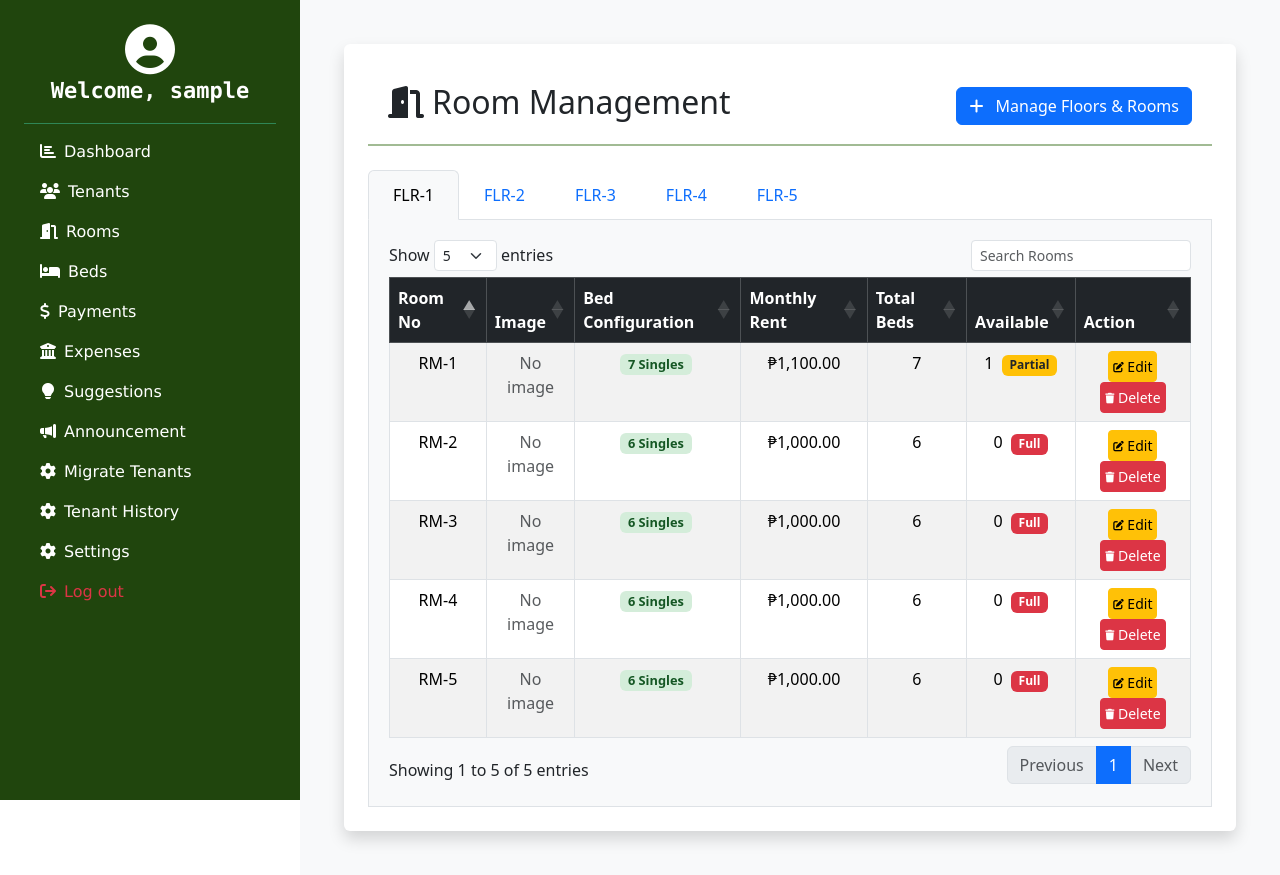
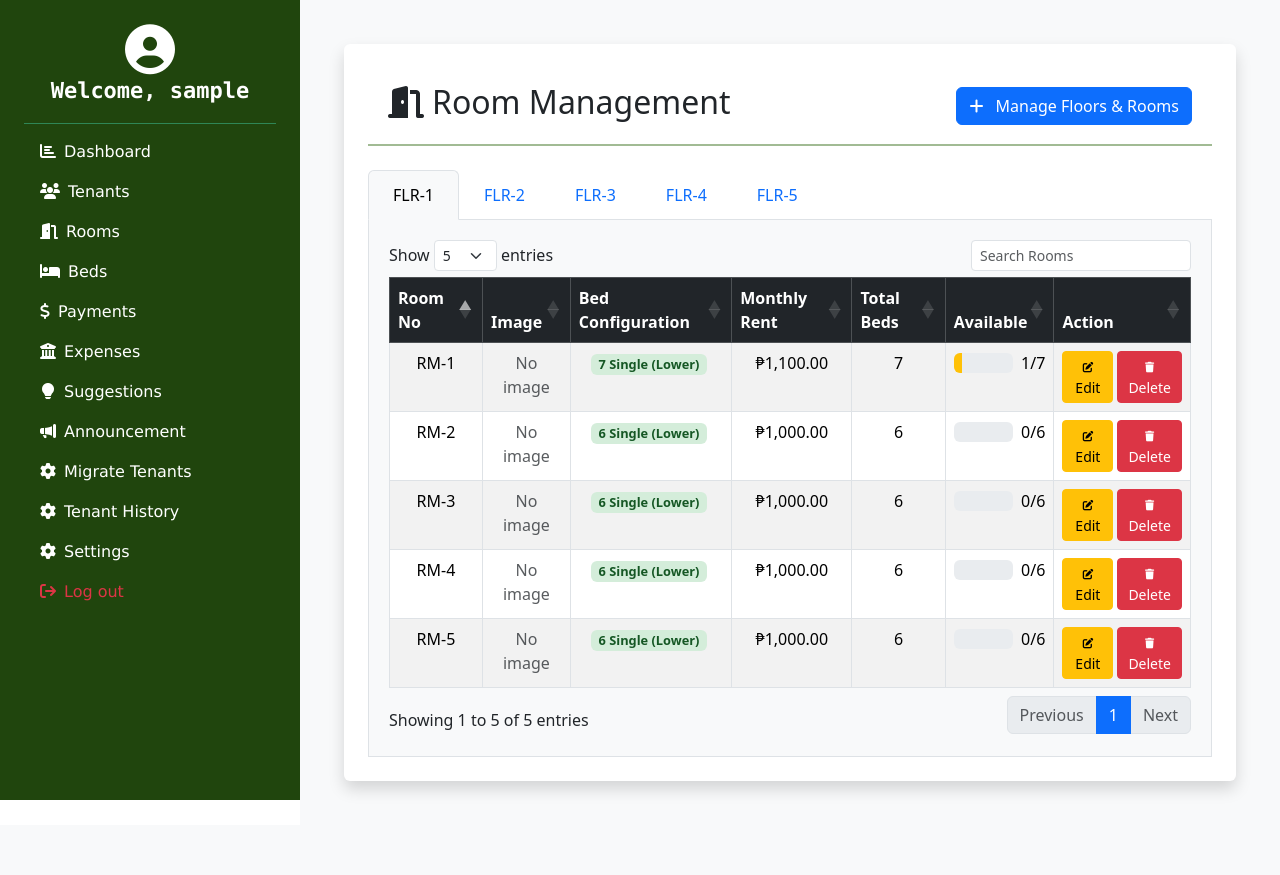
Before and after one commit to jm-exe/jemboardinghouse, a PHP site: page /admin/rooms.php in a window 1280 px wide. After the commit the page ends 800 px from the top, so only its background shows below. Run offline with PHP 8.4, Linux system fonts and the light colour scheme; the visitor is signed in with stand-in values (Sample User, id 1); data comes from the database, SQL or seed files in the repository; some libraries are stand-ins or nearby versions.

Commit message:
add upper and lower decks for beds

```diff
--- a/admin/rooms.php
+++ b/admin/rooms.php
@@ -1,7 +1,6 @@
 <?php
 session_start();
 include('../connection/db.php');
-
 
 $error = '';
 
@@ -10,7 +9,7 @@ if (!isset($_SESSION['csrf_token'])) {
     $_SESSION['csrf_token'] = bin2hex(random_bytes(32));
 }
 
-// Function to get next floor number with gap detection (starting from 1)
+// Function to get next floor number with gap detection
 function getNextFloorNumber($conn) {
     $floors = mysqli_query($conn, "SELECT floor_no FROM floors ORDER BY LENGTH(floor_no), floor_no");
     $numbers = [];
@@ -35,7 +34,7 @@ function getNextFloorNumber($conn) {
     return 'FLR-' . (max($numbers) + 1);
 }
 
-// Function to get next room number for a floor with gap detection (starting from 1)
+// Function to get next room number for a floor with gap detection
 function getNextRoomNumber($conn, $floor_id) {
     $rooms = mysqli_query($conn, "SELECT room_no FROM rooms WHERE floor_id = $floor_id ORDER BY LENGTH(room_no), room_no");
     $numbers = [];
@@ -124,14 +123,14 @@ if ($_SERVER['REQUEST_METHOD'] === 'POST' && isset($_POST['add_room'], $_POST['f
                 $room_id = mysqli_insert_id($conn);
                 $bed_counter = 1;
 
-                // Create single deck beds
+                // Create single deck beds (as Lower deck)
                 for ($i = 0; $i < $single_deck_count; $i++) {
                     mysqli_query($conn, "INSERT INTO beds (bed_no, room_id, bed_type, deck, monthly_rent, status)
-                                       VALUES ($bed_counter, $room_id, 'Single', NULL, " . floatval($_POST['monthly_rent']) . ", 'Vacant')");
+                                       VALUES ($bed_counter, $room_id, 'Single', 'Lower', " . floatval($_POST['monthly_rent']) . ", 'Vacant')");
                     $bed_counter++;
                 }
 
-                // Create double deck beds (each creates 2 beds - upper and lower)
+                // Create double deck beds (Upper and Lower)
                 for ($i = 0; $i < $double_deck_count; $i++) {
                     // Upper bunk
                     mysqli_query($conn, "INSERT INTO beds (bed_no, room_id, bed_type, deck, monthly_rent, status)
@@ -219,14 +218,14 @@ if (isset($_POST['edit_room_id'], $_POST['csrf_token'])) {
 
         $bed_counter = 1;
 
-        // Create new single deck beds
+        // Create new single deck beds (as Lower deck)
         for ($i = 0; $i < $new_single_deck_count; $i++) {
             mysqli_query($conn, "INSERT INTO beds (bed_no, room_id, bed_type, deck, monthly_rent, status)
-                               VALUES ($bed_counter, $room_id, 'Single', NULL, $monthly_rent, 'Vacant')");
+                               VALUES ($bed_counter, $room_id, 'Single', 'Lower', $monthly_rent, 'Vacant')");
             $bed_counter++;
         }
 
-        // Create new double deck beds
+        // Create new double deck beds (Upper and Lower)
         for ($i = 0; $i < $new_double_deck_count; $i++) {
             // Upper bunk
             mysqli_query($conn, "INSERT INTO beds (bed_no, room_id, bed_type, deck, monthly_rent, status)
@@ -457,6 +456,7 @@ $all_floors = mysqli_query($conn, "SELECT * FROM floors ORDER BY LENGTH(floor_no
             border-radius: 5px;
             padding: 15px;
             margin-top: 15px;
+            border: 1px solid #dee2e6;
         }
         .rent-input {
             max-width: 150px;
@@ -482,6 +482,28 @@ $all_floors = mysqli_query($conn, "SELECT * FROM floors ORDER BY LENGTH(floor_no
         .double-bed {
             background-color: #cce5ff;
             color: #004085;
+        }
+        .deck-info {
+            font-size: 0.75rem;
+            color: #6c757d;
+            margin-top: 0.25rem;
+        }
+        .bed-config-help {
+            background-color: #e2f0fd;
+            border-left: 4px solid #0d6efd;
+            padding: 0.75rem;
+            margin-bottom: 1rem;
+            border-radius: 0.25rem;
+        }
+        .bed-config-warning {
+            background-color: #fff3cd;
+            border-left: 4px solid #ffc107;
+            padding: 0.75rem;
+            margin-bottom: 1rem;
+            border-radius: 0.25rem;
+        }
+        .progress-thin {
+            height: 20px;
         }
     </style>
 </head>
@@ -632,14 +654,21 @@ $all_floors = mysqli_query($conn, "SELECT * FROM floors ORDER BY LENGTH(floor_no
                                 <div class="col-md-12 bed-configuration">
                                     <h6>Bed Configuration</h6>
 
+                                    <div class="bed-config-help">
+                                        <i class="fas fa-info-circle me-2"></i>
+                                        Single deck beds are assigned as Lower deck. Each double deck creates 2 beds (upper and lower bunks).
+                                    </div>
+
                                     <div class="row">
                                         <div class="col-md-6">
                                             <label class="form-label">Single Deck Beds</label>
                                             <input type="number" name="single_deck_count" class="form-control" value="0" min="0" max="10">
+                                            <div class="deck-info">Assigned as Lower deck</div>
                                         </div>
                                         <div class="col-md-6">
                                             <label class="form-label">Double Deck Beds</label>
                                             <input type="number" name="double_deck_count" class="form-control" value="0" min="0" max="10">
+                                            <div class="deck-info">Creates 2 beds (Upper + Lower)</div>
                                         </div>
                                     </div>
 
@@ -716,15 +745,20 @@ $all_floors = mysqli_query($conn, "SELECT * FROM floors ORDER BY LENGTH(floor_no
                                     // Calculate bed configuration display
                                     $single_count = $row['single_beds'];
                                     $double_count = $row['double_beds'];
+                                    $total_beds = $row['total_beds'];
+                                    $available_beds = $row['available_beds'];
 
                                     $bed_config = [];
                                     if ($single_count > 0) {
-                                        $bed_config[] = '<span class="badge bed-badge single-bed">' . $single_count . ($single_count > 1 ? ' Singles' : ' Single') . '</span>';
+                                        $bed_config[] = '<span class="badge bed-badge single-bed">' . $single_count . ' Single (Lower)</span>';
                                     }
                                     if ($double_count > 0) {
-                                        $bed_config[] = '<span class="badge bed-badge double-bed">' . $double_count . ($double_count > 1 ? ' Doubles' : ' Double') . '</span>';
+                                        $bed_config[] = '<span class="badge bed-badge double-bed">' . $double_count . ' Double (Upper/Lower)</span>';
                                     }
                                     $bed_config_display = !empty($bed_config) ? implode(' ', $bed_config) : '<span class="text-muted">No beds</span>';
+
+                                    // Calculate available beds percentage for progress bar
+                                    $available_percentage = $total_beds > 0 ? ($available_beds / $total_beds) * 100 : 0;
                                 ?>
                                 <tr>
                                     <td><?= htmlspecialchars($row['room_no']) ?></td>
@@ -740,7 +774,12 @@ $all_floors = mysqli_query($conn, "SELECT * FROM floors ORDER BY LENGTH(floor_no
                                             <span class="text-muted">No image</span>
                                         <?php endif; ?>
                                     </td>
-                                    <td><?= $bed_config_display ?></td>
+                                    <td>
+                                        <?= $bed_config_display ?>
+                                        <?php if ($double_count > 0): ?>
+                                            <div class="deck-info">Total bunks: <?= $double_count * 2 ?> (<?= $double_count ?> upper + <?= $double_count ?> lower)</div>
+                                        <?php endif; ?>
+                                    </td>
                                     <td>
                                         <?php if ($row['min_rent'] == $row['max_rent']): ?>
                                             ₱<?= number_format($row['min_rent'], 2) ?>
@@ -748,30 +787,34 @@ $all_floors = mysqli_query($conn, "SELECT * FROM floors ORDER BY LENGTH(floor_no
                                             ₱<?= number_format($row['min_rent'], 2) ?> - ₱<?= number_format($row['max_rent'], 2) ?>
                                         <?php endif; ?>
                                     </td>
-                                    <td><?= $row['total_beds'] ?></td>
+                                    <td><?= $total_beds ?></td>
                                     <td>
-                                        <?= $row['available_beds'] ?>
-                                        <?php if ($row['total_beds'] == 0): ?>
-                                            <span class="badge bg-secondary ms-1">No Beds</span>
-                                        <?php elseif ($row['available_beds'] == 0): ?>
-                                            <span class="badge bg-danger ms-1">Full</span>
-                                        <?php elseif ($row['available_beds'] < $row['total_beds']): ?>
-                                            <span class="badge bg-warning text-dark ms-1">Partial</span>
-                                        <?php else: ?>
-                                            <span class="badge bg-success ms-1">All Available</span>
-                                        <?php endif; ?>
+                                        <div class="d-flex align-items-center">
+                                            <div class="progress progress-thin flex-grow-1">
+                                                <div class="progress-bar <?= $available_percentage == 100 ? 'bg-success' : ($available_percentage == 0 ? 'bg-danger' : 'bg-warning') ?>"
+                                                     role="progressbar"
+                                                     style="width: <?= $available_percentage ?>%"
+                                                     aria-valuenow="<?= $available_percentage ?>"
+                                                     aria-valuemin="0"
+                                                     aria-valuemax="100">
+                                                </div>
+                                            </div>
+                                            <span class="ms-2"><?= $available_beds ?>/<?= $total_beds ?></span>
+                                        </div>
                                     </td>
                                    <td>
-                                        <button class="btn btn-warning btn-sm p-1"
+                                        <div class="d-flex gap-1"> <!-- Flex container with small gap -->
+                                            <button class="btn btn-sm btn-warning px-2 py-1"
                                                     data-bs-toggle="offcanvas"
                                                     data-bs-target="#offcanvasEditRoom<?= $row['room_id'] ?>">
-                                            <i class="fa fa-edit fa-xs"></i> Edit
+                                                <i class="fas fa-edit fa-xs"></i> Edit
                                             </button>
                                             <a href="?delete=<?= $row['room_id'] ?>"
-                                           class="btn btn-danger btn-sm p-1"
-                                           onclick="return confirm('Are you sure you want to delete this room and all its beds?')">
-                                            <i class="fa fa-trash fa-xs"></i> Delete
+                                            class="btn btn-sm btn-danger px-2 py-1"
+                                            onclick="return confirm('Delete this room and all its beds?')">
+                                                <i class="fas fa-trash fa-xs"></i> Delete
                                             </a>
+                                        </div>
                                     </td>
                                 </tr>
                                 <?php endforeach; ?>
@@ -843,6 +886,10 @@ while ($floor = mysqli_fetch_assoc($all_floors)): ?>
         $bed_counts = mysqli_fetch_assoc($beds_query);
         $current_single = $bed_counts['single_count'];
         $current_double = $bed_counts['double_count'];
+
+        // Get current rent values
+        $rent_query = mysqli_query($conn, "SELECT monthly_rent FROM beds WHERE room_id = {$row['room_id']} LIMIT 1");
+        $current_rent = mysqli_fetch_assoc($rent_query)['monthly_rent'] ?? 0;
     ?>
         <div class="offcanvas offcanvas-end" id="offcanvasEditRoom<?= $row['room_id'] ?>">
             <div class="offcanvas-header">
@@ -891,16 +938,23 @@ while ($floor = mysqli_fetch_assoc($all_floors)): ?>
                     <div class="mb-3 bed-configuration">
                         <h6>Bed Configuration</h6>
 
+                        <div class="bed-config-warning">
+                            <i class="fas fa-exclamation-triangle me-2"></i>
+                            Changing bed configuration will delete and recreate all beds in this room.
+                        </div>
+
                         <div class="row">
                             <div class="col-md-6">
                                 <label class="form-label">Single Deck Beds</label>
                                 <input type="number" name="edit_single_deck_count" class="form-control"
                                        value="<?= $current_single ?>" min="0" max="10">
+                                <div class="deck-info">Assigned as Lower deck</div>
                             </div>
                             <div class="col-md-6">
                                 <label class="form-label">Double Deck Beds</label>
                                 <input type="number" name="edit_double_deck_count" class="form-control"
                                        value="<?= $current_double ?>" min="0" max="10">
+                                <div class="deck-info">Creates 2 beds (Upper + Lower)</div>
                             </div>
                         </div>
 
@@ -909,7 +963,7 @@ while ($floor = mysqli_fetch_assoc($all_floors)): ?>
                             <div class="input-group rent-input">
                                 <span class="input-group-text">₱</span>
                                 <input type="number" name="edit_monthly_rent" class="form-control"
-                                    value="<?= number_format($row['min_rent'], 2) ?>" min="0" step="100" required>
+                                    value="<?= number_format($current_rent, 2) ?>" min="0" step="100" required>
                             </div>
                         </div>
                     </div>
```
Lines whose indentation alone changed are shown as unchanged.
